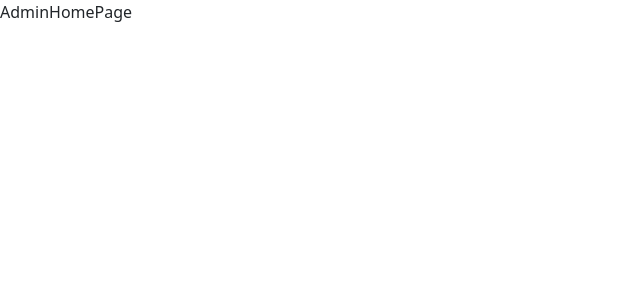
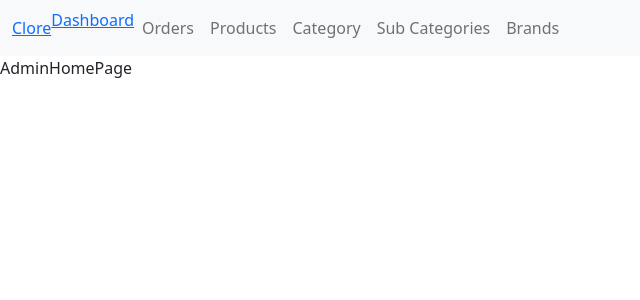
Before and after one commit to Piyush5527/CloreNew, a React (Create React App) app in the folder client/clore/: page /AdminHomePage in a window 1280 px wide. Shown: the top 300 px of the page, without its empty margins (0-640 px from the left). Built offline with nearby package versions, Linux system fonts and the light colour scheme.

Commit message:
minor changes

```diff
--- a/client/clore/src/Components/Account/AccountPage.js
+++ b/client/clore/src/Components/Account/AccountPage.js
@@ -101,7 +101,7 @@ const AccountPage = () => {
       <div className={styles.buttonsGroup}>
         <NavLink className='btn btn-primary ms-1'  to={"/EditAddress"}>Edit or Add Address</NavLink>
         <a href='/Login' className='btn btn-danger ms-1' onClick={logoutHandler}>Logout</a>
-        <a className='btn btn-secondary ms-1' >Change Password</a>
+        <NavLink className='btn btn-secondary ms-1' to='/MyOrders'>My Orders</NavLink>
       </div>
       </div>
     </Fragment>
--- a/client/clore/src/Components/Account/MyOrders.js
+++ b/client/clore/src/Components/Account/MyOrders.js
@@ -1,5 +1,6 @@
 import React, { useEffect, useState } from "react"
 import { Link, NavLink, useNavigate } from "react-router-dom"
+import NavbarBoots from "../Navabar/NavbarBoots";
 
 
 const MyOrders = () => {
@@ -35,6 +36,7 @@ const MyOrders = () => {
 
     return (
         <div>
+            <NavbarBoots/>
              <table class="table">
           <thead>
             <tr>
--- a/client/clore/src/Components/Admin/AdminHomePage.js
+++ b/client/clore/src/Components/Admin/AdminHomePage.js
@@ -1,8 +1,12 @@
-import React from 'react'
+import React,{Fragment} from 'react'
+import AdminNavbar from './AdminNavbar'
 
 const AdminHomePage = () => {
   return (
-    <div>AdminHomePage</div>
+    <Fragment>
+        <AdminNavbar/>
+        AdminHomePage
+    </Fragment>
   )
 }
 
--- a/client/clore/src/Components/Admin/AdminLogin.js
+++ b/client/clore/src/Components/Admin/AdminLogin.js
@@ -28,8 +28,9 @@ const AdminLogin = () => {
                     email, password
                 })
             })
-
-            if (data.status === "ok") {
+            const dataRes=await data.json()
+            console.log(dataRes)
+            if (dataRes === 'Login Successful') {
                 navigate('/AdminHomePage');
             }
             else {
--- /dev/null
+++ b/client/clore/src/Components/Admin/AdminNavbar.js
@@ -0,0 +1,42 @@
+import React, { Fragment } from 'react'
+import 'bootstrap/dist/css/bootstrap.min.css';
+import { NavLink } from 'react-router-dom';
+const AdminNavbar = () => {
+    return (
+        <Fragment>
+            <nav class="navbar navbar-expand-lg bg-light">
+                <div class="container-fluid">
+                    <NavLink class="navbar-brand" to="/">Clore</NavLink>
+                    <button class="navbar-toggler" type="button" data-bs-toggle="collapse" data-bs-target="#navbarNav" aria-controls="navbarNav" aria-expanded="false" aria-label="Toggle navigation">
+                        <span class="navbar-toggler-icon"></span>
+                    </button>
+                    <div class="collapse navbar-collapse" id="navbarNav">
+                        <ul class="navbar-nav">
+                            <li class="nav-item">
+                                <NavLink class="nav-link active" aria-current="page" >Dashboard</NavLink>
+                            </li>
+                            <li class="nav-item">
+                                <a class="nav-link" href="#">Orders</a>
+                            </li>
+                            <li class="nav-item">
+                                <a class="nav-link" href="#">Products</a>
+                            </li>
+                            <li class="nav-item">
+                                <a class="nav-link" href="#">Category</a>
+                            </li>
+                            <li class="nav-item">
+                                <a class="nav-link" href="#">Sub Categories</a>
+                            </li>
+                            <li class="nav-item">
+                                <a class="nav-link" href="#">Brands</a>
+                            </li>
+
+                        </ul>
+                    </div>
+                </div>
+            </nav>
+        </Fragment>
+    )
+}
+
+export default AdminNavbar
--- a/client/clore/src/Components/Cart/PlaceOrder.js
+++ b/client/clore/src/Components/Cart/PlaceOrder.js
@@ -233,9 +233,9 @@ const PlaceOrder = () => {
         </div>
         <br></br>
         <div>
-            <button onClick={()=>checkOutHandler(address._id)}>PLACE ORDER</button>
+            <button className='btn btn-success' style={{marginLeft: 'auto',marginRight: 'auto',display: 'block'}} onClick={()=>checkOutHandler(address._id)}>PLACE ORDER</button>
 
-            //<button className='btn btn-success' style={{marginLeft: 'auto',marginRight: 'auto',display: 'block'}}>PLACE ORDER</button>
+            {/* <button className='btn btn-success' style={{marginLeft: 'auto',marginRight: 'auto',display: 'block'}}>PLACE ORDER</button> */}
 
         </div>
         </Fragment>
```
Also changed, not shown: 1 other file (tests, documents, lock files or other folders).
